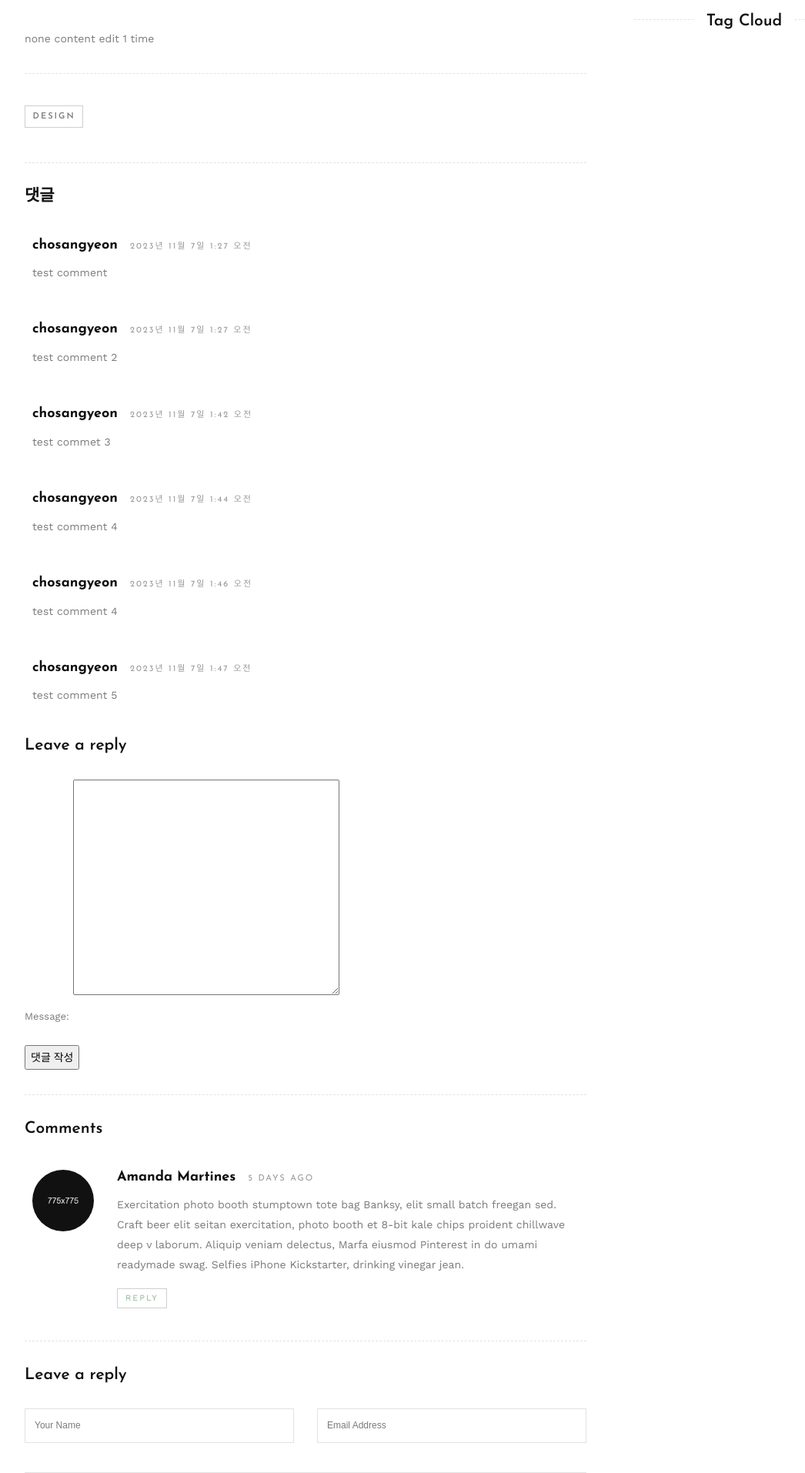
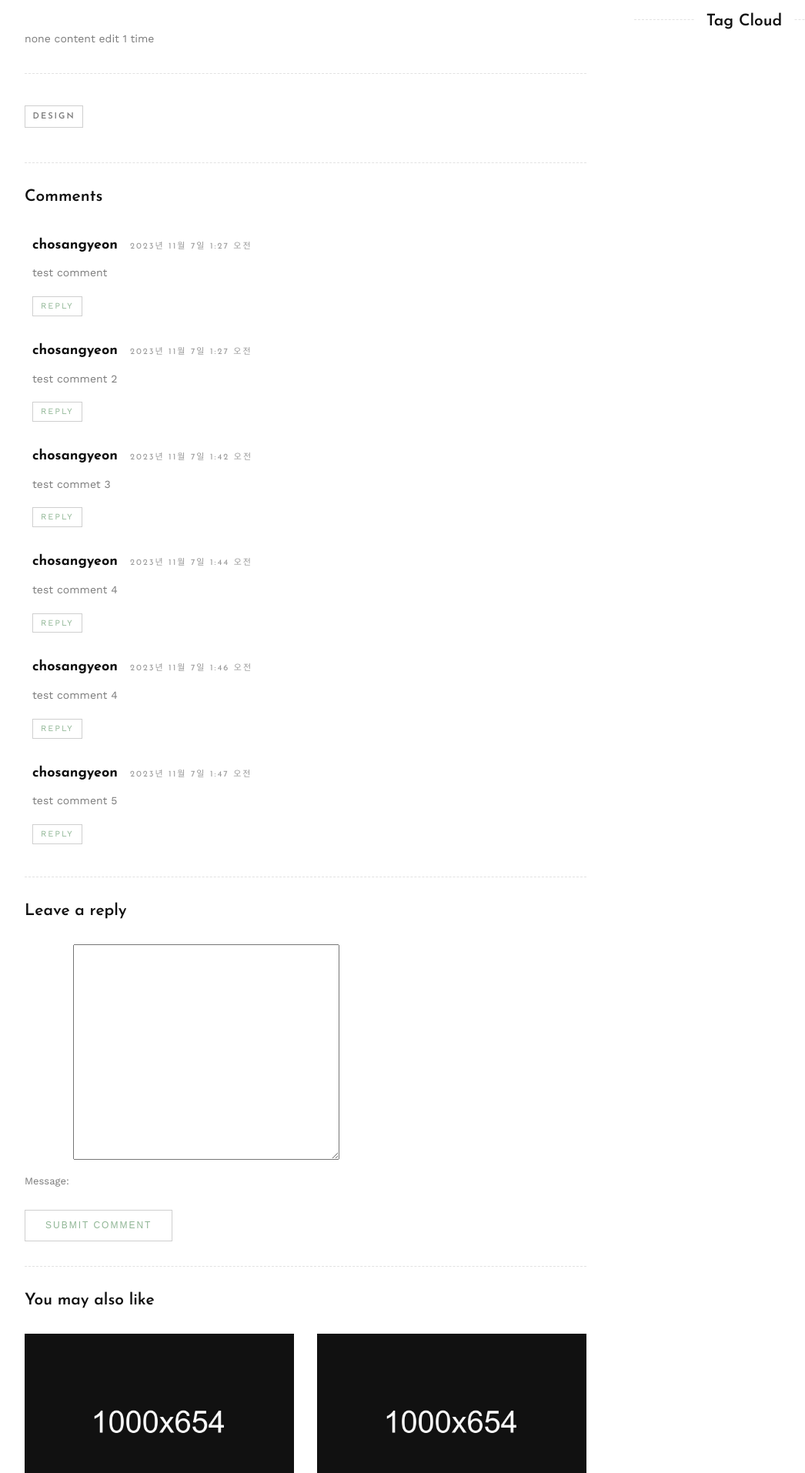
Before and after one commit to ChoSangYeon/2ndProject_Blog, a Django app: page /blog/1/ in a window 1280 px wide. Shown: the part 748-2662 px from the top of the page at 77% size, without its empty margins (53-1099 px from the left). Run offline with Django 4.2, Linux system fonts and the light colour scheme; data comes from the database, SQL or seed files in the repository; both versions use the stored data as it was after the commit; some libraries are stand-ins or nearby versions.

Commit message:
fix: tag, category/ 게시물편집 수정

```diff
--- a/my_blog/templates/blog/post_detail.html
+++ b/my_blog/templates/blog/post_detail.html
@@ -41,6 +41,14 @@
                 <hr class="dashedhr">
 
                 <div class="single-page clearfix">
+                    <div class="blog-desc text-center">
+                        <span class="cat-title">{{post.category}}</span>
+                        <h4>{{post.title}}</h4>
+                        <div class="blog-meta">
+                            <span>Posted on: {{post.updated_at}}</span>
+                        </div>
+                        <!-- end meta -->
+                    </div>
                     <div class="blog-media">
                         {% if post.thumb_image %}
                             <img src="{{ post.thumb_image.url }}" alt="Post Image" class="img-fluid">
@@ -50,16 +58,6 @@
                         {% endif %}
                     </div>
                     <!-- end blog-media -->
-
-                    <div class="blog-desc text-center">
-                        <span class="cat-title">{{post.category}}</span>
-                        <h4>{{post.title}}</h4>
-                        <div class="blog-meta">
-                            <span>Posted on: {{post.updated_at}}</span>
-                        </div>
-                        <!-- end meta -->
-                    </div>
-
                     <p>{{post.content}}</p>
 
                     <hr class="dashedhr">
@@ -76,46 +74,17 @@
                     <hr class="dashedhr">
 
                     <div class="comments-wrapper">
-                        <h3 class="custom-title">댓글</h3>
+                        <h3 class="custom-title">Comments</h3>
                         <div class="comments-list">
                             {% for comment in post.comments.all %}
                                 <div class="media">
                                     <div class="media-body">
                                         <h4 class="media-heading user_name">{{ comment.author.username }} <small>{{ comment.created_at }}</small></h4>
                                         <p>{{ comment.message }}</p>
+                                        <a href="#" class="btn btn-primary btn-sm">Reply</a>
                                     </div>
                                 </div>
                             {% endfor %}
-                        </div>
-                    </div><!-- end comment-wrapper -->
-
-                    <div class="comments-wrapper">
-                        <h3 class="custom-title">Leave a reply</h3>
-                        <div class="form-wrapper">
-                            <form method="post" action="{% url 'blog:comment_new' post.pk %}">
-                                {% csrf_token %}
-                                {{ comment_form.as_p }}
-                                <input type="submit" value="댓글 작성">
-                            </form>
-                        </div>
-                        <!-- end form -->
-                    </div><!-- end comment-wrapper -->
-
-                    <hr class="dashedhr">
-
-                    <div class="comments-wrapper">
-                        <h3 class="custom-title">Comments</h3>
-                        <div class="comments-list">
-                            <div class="media">
-                                <a class="media-left" href="#">
-                                    <img src="upload/people_12.jpg" alt="" class="rounded-circle">
-                                </a>
-                                <div class="media-body">
-                                    <h4 class="media-heading user_name">Amanda Martines <small>5 days ago</small></h4>
-                                    <p>Exercitation photo booth stumptown tote bag Banksy, elit small batch freegan sed. Craft beer elit seitan exercitation, photo booth et 8-bit kale chips proident chillwave deep v laborum. Aliquip veniam delectus, Marfa eiusmod Pinterest in do umami readymade swag. Selfies iPhone Kickstarter, drinking vinegar jean.</p>
-                                    <a href="#" class="btn btn-primary btn-sm">Reply</a>
-                                </div>
-                            </div>
                         </div>
                     </div><!-- end comment-wrapper -->
 
@@ -124,22 +93,10 @@
                     <div class="comments-wrapper">
                         <h3 class="custom-title">Leave a reply</h3>
                         <div class="form-wrapper">
-                            <form class="row contact-form">
-                                <div class="form-group col-lg-6">
-                                    <input type="text" class="form-control" placeholder="Your name">
-                                </div>
-                                <div class="form-group col-lg-6">
-                                    <input type="email" class="form-control" placeholder="Email address">
-                                </div>
-                                <div class="form-group col-lg-12">
-                                    <input type="text" class="form-control" placeholder="Website">
-                                </div>
-                                <div class="col-md-12">
-                                    <textarea class="form-control" placeholder="Your message.."></textarea>
-                                </div>
-                                <div class="form-group col-lg-12">
-                                    <a class="btn btn-primary" href="">Submit Comment</a>
-                                </div>
+                            <form method="post" action="{% url 'blog:comment_new' post.pk %}">
+                                {% csrf_token %}
+                                {{ comment_form.as_p }}
+                                <input class="btn btn-primary" type="submit" value="Submit Comment">
                             </form>
                         </div>
                         <!-- end form -->
```
Also changed, not shown: my_blog/blog/migrations/0003_remove_post_category_alter_post_tags_post_category.py (added), my_blog/blog/migrations/0004_remove_post_category_alter_post_tags_post_category.py (added), my_blog/blog/migrations/0005_remove_post_category_alter_post_tags_post_category.py (added), my_blog/blog/migrations/0006_remove_post_category_alter_post_tags_post_category.py (added), my_blog/blog/views.py (line endings or trailing spaces), my_blog/db.sqlite3, my_blog/media/blog/images/2023/11/07/KakaoTalk_20231107_015352688.jpg (added), my_blog/media/blog/images/2023/11/07/KakaoTalk_20231107_015352688_01.jpg (added), my_blog/media/blog/images/2023/11/07/KakaoTalk_20231107_015352688_G9Q9kKK.jpg (added), 2 other files.
